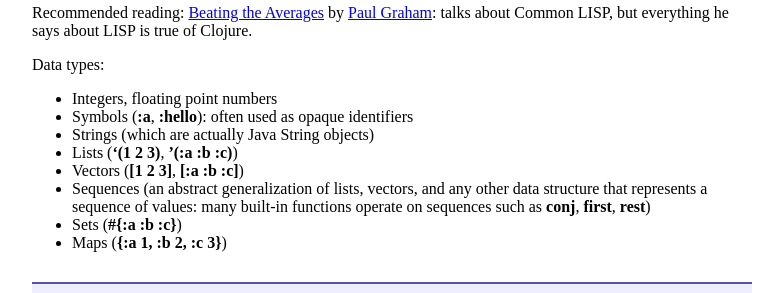
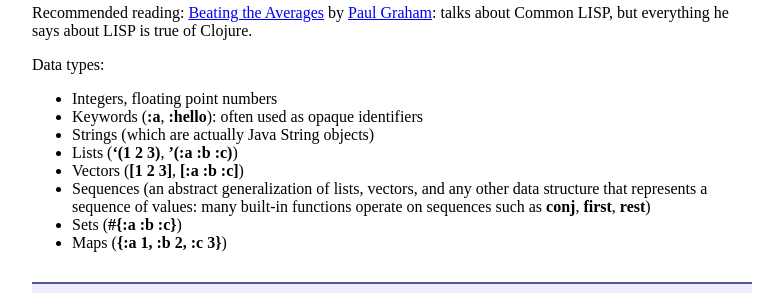
Before and after one commit to ycpcs/cs340-fall2014, a Jekyll site: the page built from lectures/lecture10.md, in a window 1280 px wide. Shown: the part 341-634 px from the top of the page, without its empty margins (248-1031 px from the left). Built offline with Jekyll 4.4.1, drawn with Linux system fonts in a browser that asks for light colours; nearby versions of some CDN libraries; Markdown is read by kramdown in place of the engine named in the settings.

Commit message:
keywords, not symbols

```diff
--- a/lectures/lecture10.md
+++ b/lectures/lecture10.md
@@ -22,7 +22,7 @@ Recommended reading: [Beating the Averages](http://www.paulgraham.com/avg.html)
 Data types:
 
 * Integers, floating point numbers
-* Symbols (**:a**, **:hello**): often used as opaque identifiers
+* Keywords (**:a**, **:hello**): often used as opaque identifiers
 * Strings (which are actually Java String objects)
 * Lists (**'(1 2 3)**, **'(:a :b :c)**)
 * Vectors (**[1 2 3]**, **[:a :b :c]**)
```
